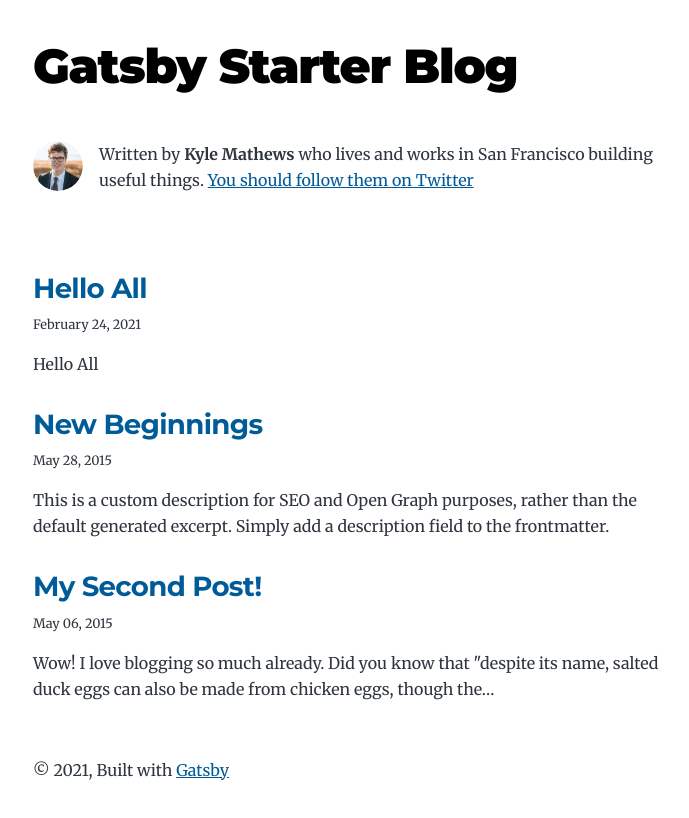
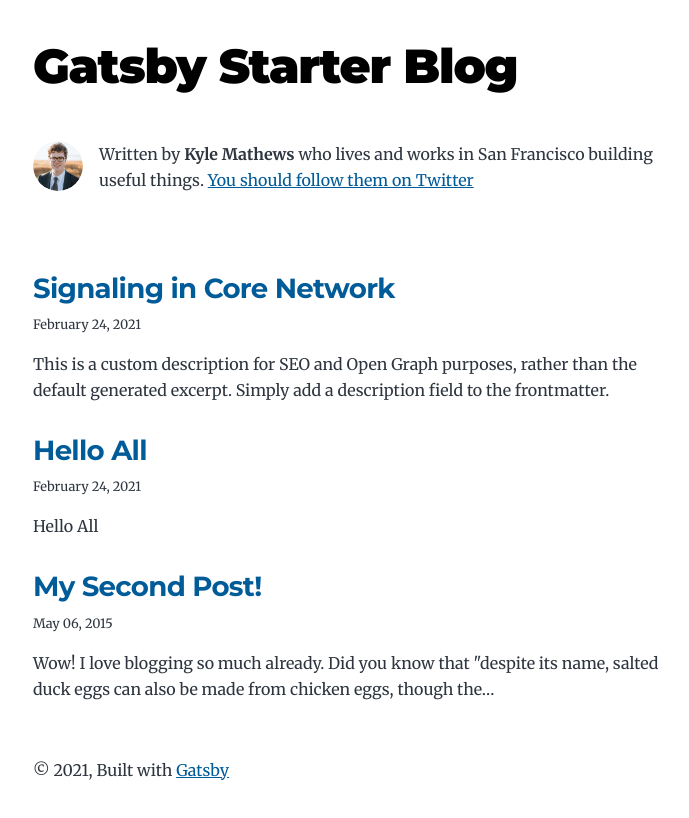
Before and after one commit to syed-naseer-abbas/myblogsstarter, a Gatsby site: page / in a window 1280 px wide. Shown: the whole page, without its empty margins (291-980 px from the left). Built offline with nearby package versions, Linux system fonts and the light colour scheme; Gatsby itself is replaced by a stand-in of ours.

Commit message:
Update Blog “new-beginnings/index”

```diff
--- a/content/blog/new-beginnings/index.md
+++ b/content/blog/new-beginnings/index.md
@@ -1,7 +1,9 @@
 ---
-title: New Beginnings
-date: "2015-05-28T22:40:32.169Z"
-description: This is a custom description for SEO and Open Graph purposes, rather than the default generated excerpt. Simply add a description field to the frontmatter.
+title: Signaling in Core Network
+date: 2021-02-24T07:04:46.254Z
+description: This is a custom description for SEO and Open Graph purposes,
+  rather than the default generated excerpt. Simply add a description field to
+  the frontmatter.
 ---
 
 Far far away, behind the word mountains, far from the countries Vokalia and
```
